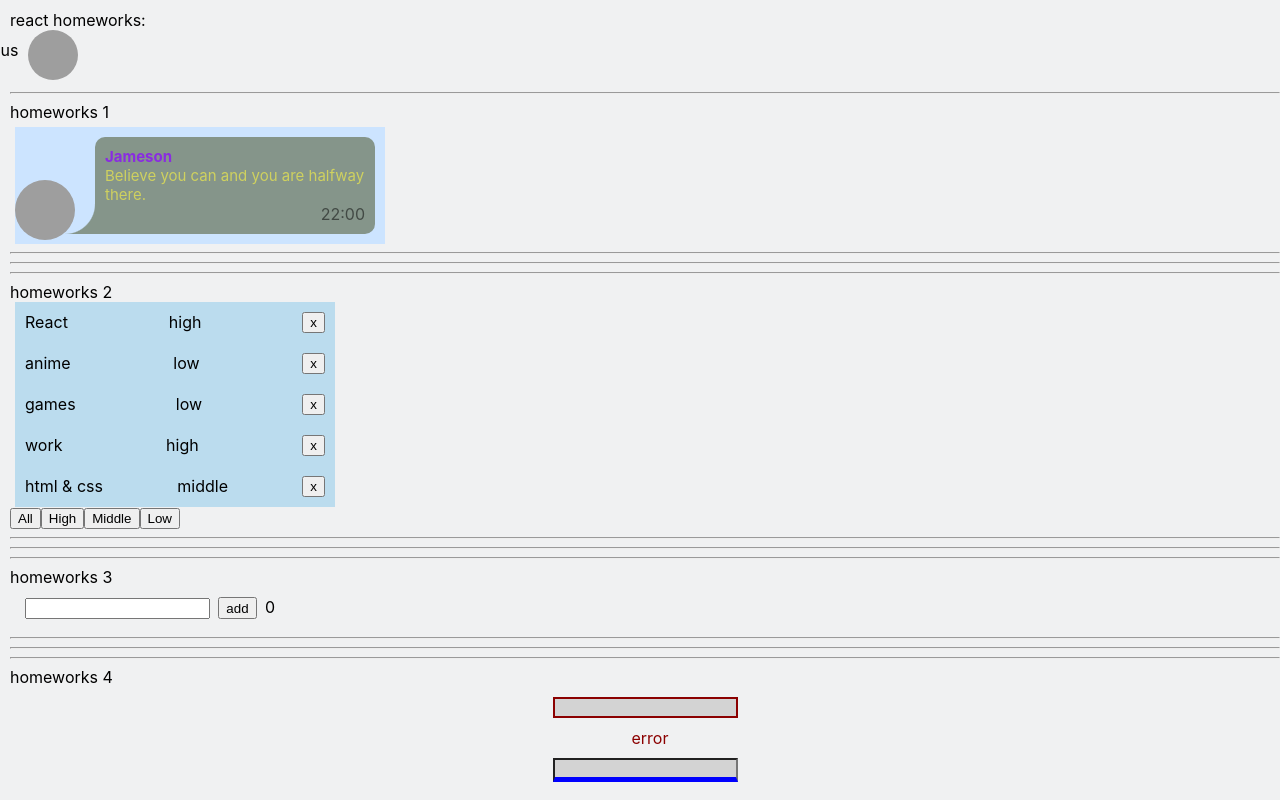
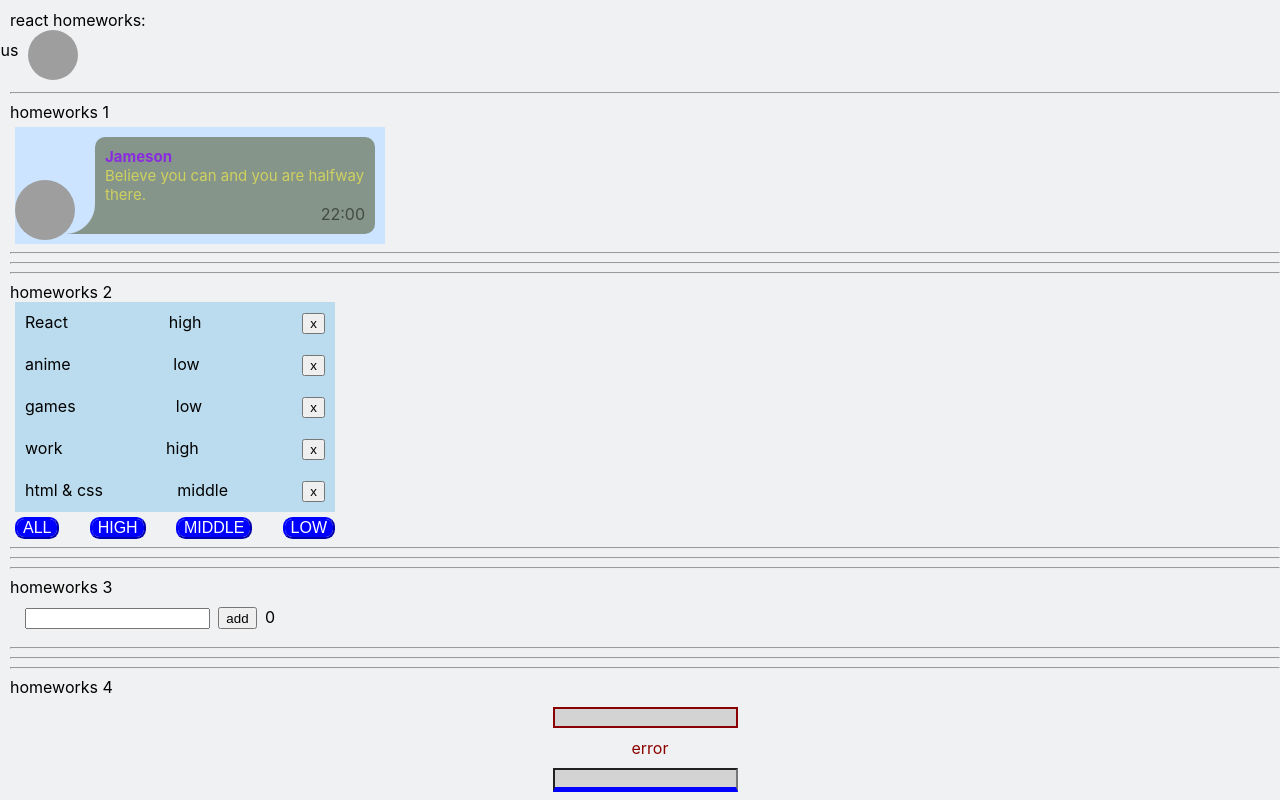
Before and after one commit to fedorgerasimov/HomeworkTS, a React (Create React App) app: page /#/pre-junior in a window 1280 px wide. Shown: the top 800 px of the page. Built offline with nearby package versions, Linux system fonts and the light colour scheme; grey boxes are pictures that could not be loaded.

Commit message:
added CSS to HW2

```diff
--- a/src/p2-homeworks/h2/Affair.tsx
+++ b/src/p2-homeworks/h2/Affair.tsx
@@ -14,9 +14,11 @@ function Affair(props: AffairPropsType) {
     return (
         <div className={s.affair}>
             {/*show some text - указать название дела и его приоритет*/}
-            <div>{props.affair.name}</div>
-            <div>{props.affair.priority}</div>
-            <button onClick={deleteCallback} >x</button>
+            <div className={s.name}>{props.affair.name}</div>
+            <div className={s.priority}>{props.affair.priority}</div>
+            <div>
+                <button onClick={deleteCallback}>x</button>
+            </div>
         </div>
     )
 }
--- a/src/p2-homeworks/h2/Affairs.module.css
+++ b/src/p2-homeworks/h2/Affairs.module.css
@@ -1,8 +1,45 @@
 .affair {
     display: flex;
-    justify-content: space-between;
     width: 300px;
     padding: 10px;
     margin-left: 5px;
-    background-color:#bbdcee;
+    background-color: #bbdcee;
+    justify-content: center;
 }
+
+.priority {
+    margin: 0 auto;
+
+}
+
+.container {
+    display: flex;
+    width: 320px;
+    margin-left: 5px;
+    justify-content: space-between;
+}
+
+.btn {
+    box-sizing: border-box;
+    appearance: none;
+    background-color: transparent;
+    border-radius: 0.6em;
+    cursor: pointer;
+    display: flex;
+    align-self: center;
+    line-height: 1;
+    text-decoration: none;
+    text-align: center;
+    text-transform: uppercase;
+    font-family: 'Montserrat', sans-serif;
+    border-color: blue;
+    color: #fff;
+    box-shadow: 0 0 40px 40px blue inset, 0 0 0 0 blue;
+    transition: all 150ms ease-in-out;
+    font-size: 1rem;
+    margin-top: 5px;
+
+}
+.btn:hover {
+    box-shadow: 0 0 10px 0 blue inset, 0 0 10px 4px blue;
+}
--- a/src/p2-homeworks/h2/Affairs.tsx
+++ b/src/p2-homeworks/h2/Affairs.tsx
@@ -39,10 +39,12 @@ function Affairs(props: AffairsPropsType) {
 
             {mappedAffairs}
 
-            <button onClick={setAll} >All</button>
-            <button onClick={setHigh}>High</button>
-            <button onClick={setMiddle}>Middle</button>
-            <button onClick={()=>filterHandler('low') }>Low</button>
+            <div  className={s.container}>
+                <button className={s.btn} onClick={setAll}>All</button>
+                <button className={s.btn} onClick={setHigh}>High</button>
+                <button className={s.btn} onClick={setMiddle}>Middle</button>
+                <button className={s.btn} onClick={() => filterHandler('low')}>Low</button>
+            </div>
         </div>
     )
 }
```
